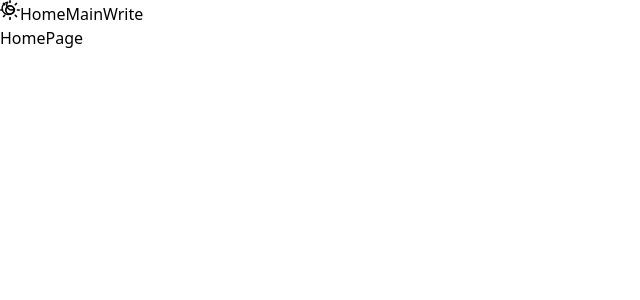
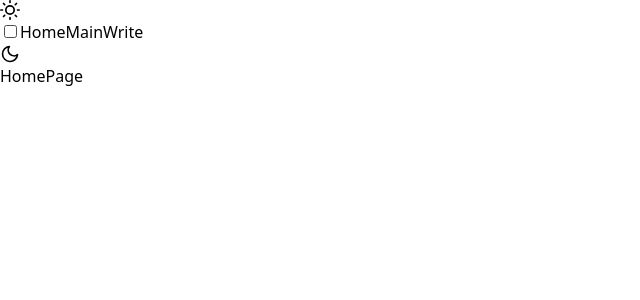
Before and after one commit to bisw4sh/mdx-blogs, a React (Vite) app: page / in a window 1280 px wide. Shown: the top 300 px of the page, without its empty margins (0-640 px from the left). Built offline with nearby package versions, Linux system fonts and the light colour scheme; the HTML template or start-up script is replaced by a standard one.

Commit message:
fix: the disfigured mode toggle icons

```diff
--- a/src/components/ThemeToggle.tsx
+++ b/src/components/ThemeToggle.tsx
@@ -36,7 +36,7 @@ export default function ThemeToggle({ mode, setMode }: PropTypes) {
 
   return (
     <>
-      <button type="button" className="absolute top-4 right-4">
+      <button className="absolute top-4 right-4" type="button">
         <label className="flex cursor-pointer gap-2">
           <svg
             xmlns="http://www.w3.org/2000/svg"
@@ -49,9 +49,10 @@ export default function ThemeToggle({ mode, setMode }: PropTypes) {
             strokeLinecap="round"
             strokeLinejoin="round"
           >
-            <title>Light Mode Icon</title>
+            <title>Light mode icon</title>
             <circle cx="12" cy="12" r="5" />
             <path d="M12 1v2M12 21v2M4.2 4.2l1.4 1.4M18.4 18.4l1.4 1.4M1 12h2M21 12h2M4.2 19.8l1.4-1.4M18.4 5.6l1.4-1.4" />
+          </svg>
           <input
             type="checkbox"
             value="synthwave"
@@ -67,10 +68,10 @@ export default function ThemeToggle({ mode, setMode }: PropTypes) {
             stroke="currentColor"
             strokeWidth="2"
             strokeLinecap="round"
+            strokeLinejoin="round"
           >
-            <title>Dark Mode Icon</title>
+            <title>Dark mode icon</title>
             <path d="M21 12.79A9 9 0 1 1 11.21 3 7 7 0 0 0 21 12.79z" />
-          </svg>
           </svg>
         </label>
       </button>
```
